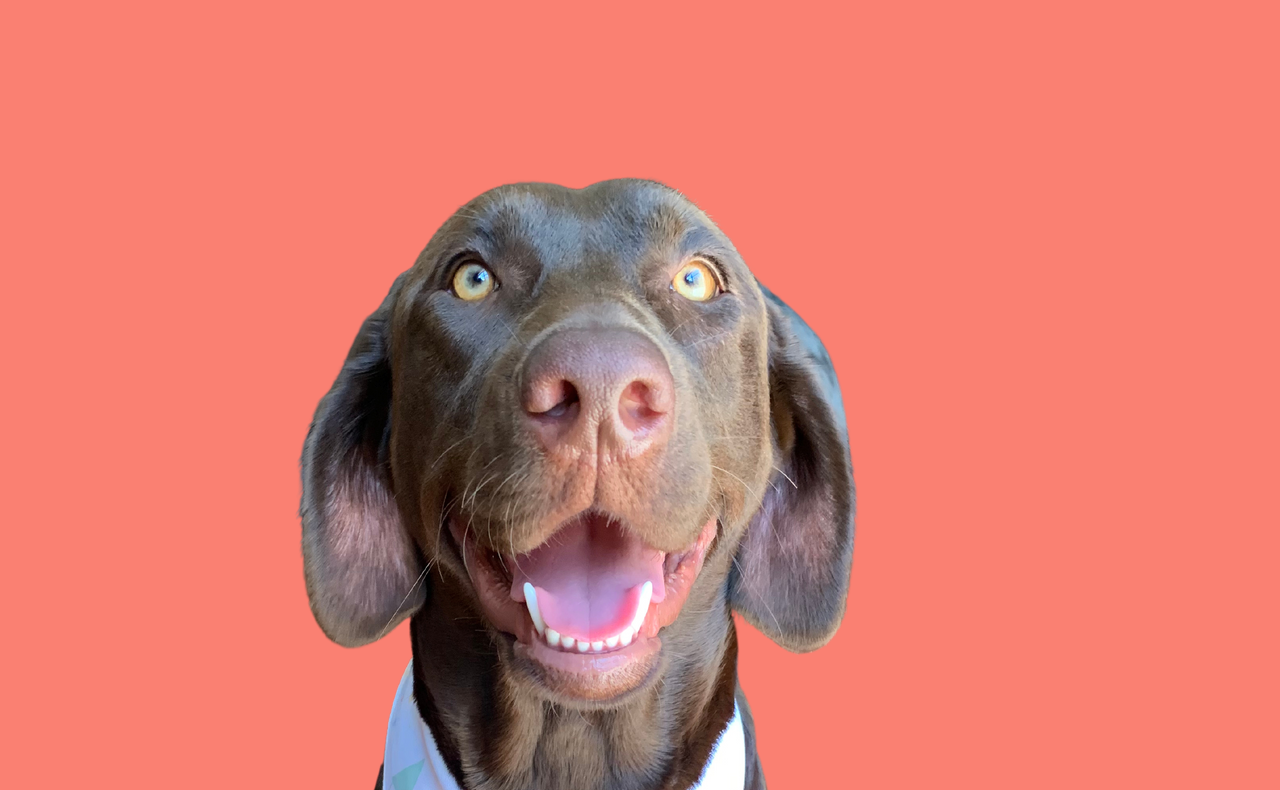
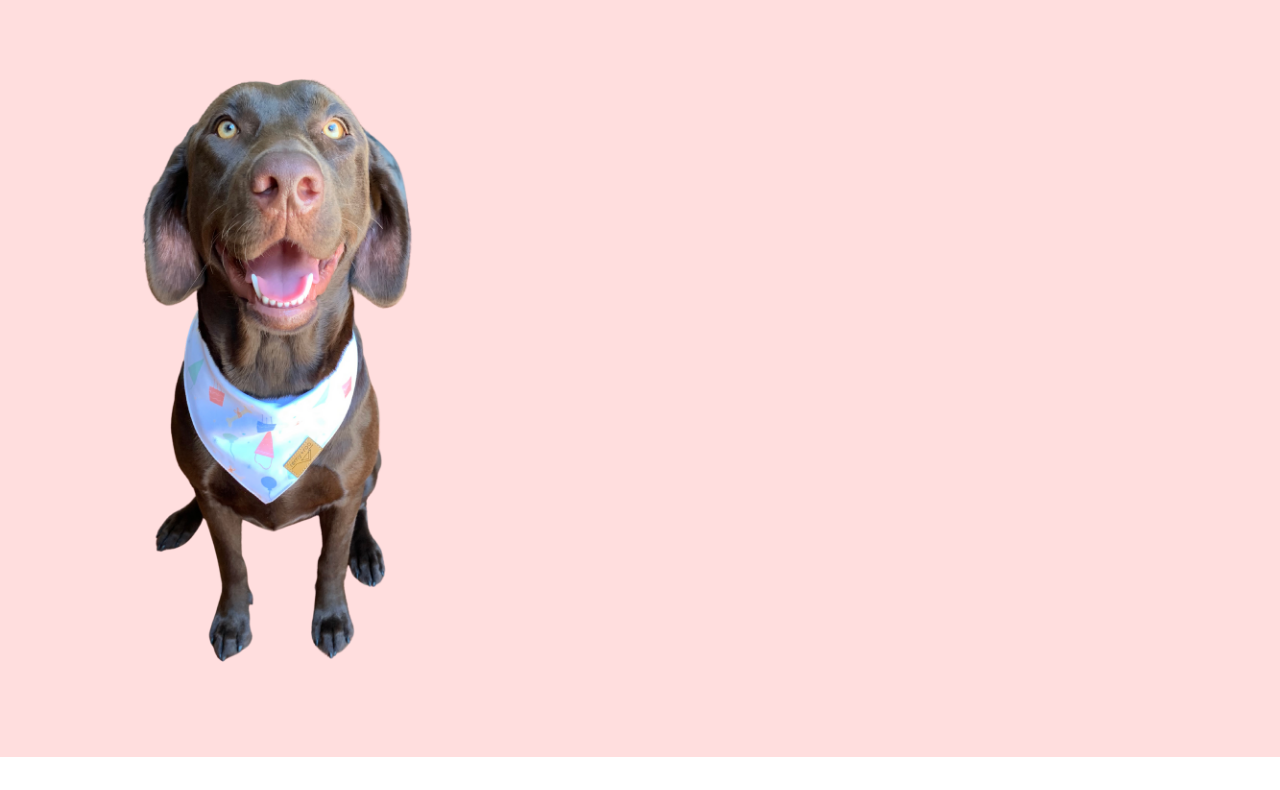
Before and after one commit to TylerAStephens/maple_one_year_website, a plain HTML site: page index.html in a window 1280 px wide. Shown: the part 123-913 px from the top of the page. After the commit the page ends 880 px from the top, so only its background shows below. Drawn offline with nearby package versions, Linux system fonts and the light colour scheme.

Commit message:
color pallets and clean up code

```diff
--- a/css/styles.css
+++ b/css/styles.css
@@ -1,4 +1,21 @@
+/*
+#FFF5E4
+#FFE3E1
+#FFD1D1
+#FF9494
+
+#ff9292
+#ffb4b4
+#ffdcdc
+#ffe8e8 */
+
+
 
 #title {
-    background-color: salmon;
+background-color: #ffdede;
 }
+
+
+.title-image {
+    width: 45%;
+}
--- a/index.html
+++ b/index.html
@@ -1,23 +1,23 @@
 <!doctype html>
+
 <html lang="en">
+
   <head>
     <meta charset="utf-8">
     <meta name="viewport" content="width=device-width, initial-scale=1">
     <title>Maples First Year</title>
     <link href="https://cdn.jsdelivr.net/npm/bootstrap@5.2.2/dist/css/bootstrap.min.css" rel="stylesheet" integrity="sha384-Zenh87qX5JnK2Jl0vWa8Ck2rdkQ2Bzep5IDxbcnCeuOxjzrPF/et3URy9Bv1WTRi" crossorigin="anonymous">
     <link rel="stylesheet" href="css/styles.css">
-
     <script src="https://cdn.jsdelivr.net/npm/bootstrap@5.2.2/dist/js/bootstrap.bundle.min.js" integrity="sha384-OERcA2EqjJCMA+/3y+gxIOqMEjwtxJY7qPCqsdltbNJuaOe923+mo//f6V8Qbsw3" crossorigin="anonymous"></script>
-
   </head>
 
-  <body>
+<body>
 
 
 <section id="title">
-<!-- Navbar -->
-<nav class="navbar navbar-expand-lg navbar-dark">
-  <a class="navbar-brand" href="#">Maples First Year</a>
+  <!-- Navbar -->
+  <nav class="navbar navbar-expand-lg navbar-dark" >
+    <a class="navbar-brand" href="#">Maples First Year</a>
   <button class="navbar-toggler" type="button" data-bs-toggle="collapse" data-bs-target="#navbarTogglerDemo01" aria-controls="navbarTogglerDemo01" aria-expanded="false" aria-label="Toggle navigation">
     <span class="navbar-toggler-icon"></span>
   </button>
@@ -39,9 +39,9 @@
 
 
 
-<!-- Title -->
-<h1>A year in the life of Maple</h1>
-<img src="maple_pictures/maple_no_background.png" class="img-fluid" alt="maple-main-picture">
+  <!-- Title -->
+  <h1>A year in the life of Maple</h1>
+  <img src="maple_pictures/maple_no_background.png" class="title-image" alt="maple-main-picture">
 </section>
 
 
```
